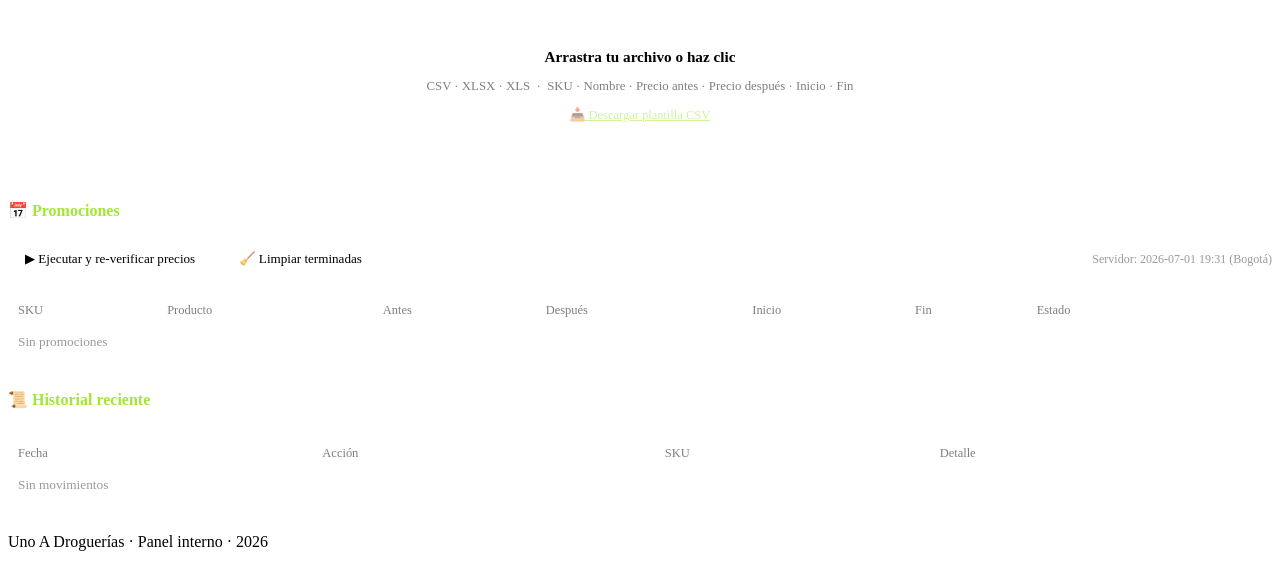
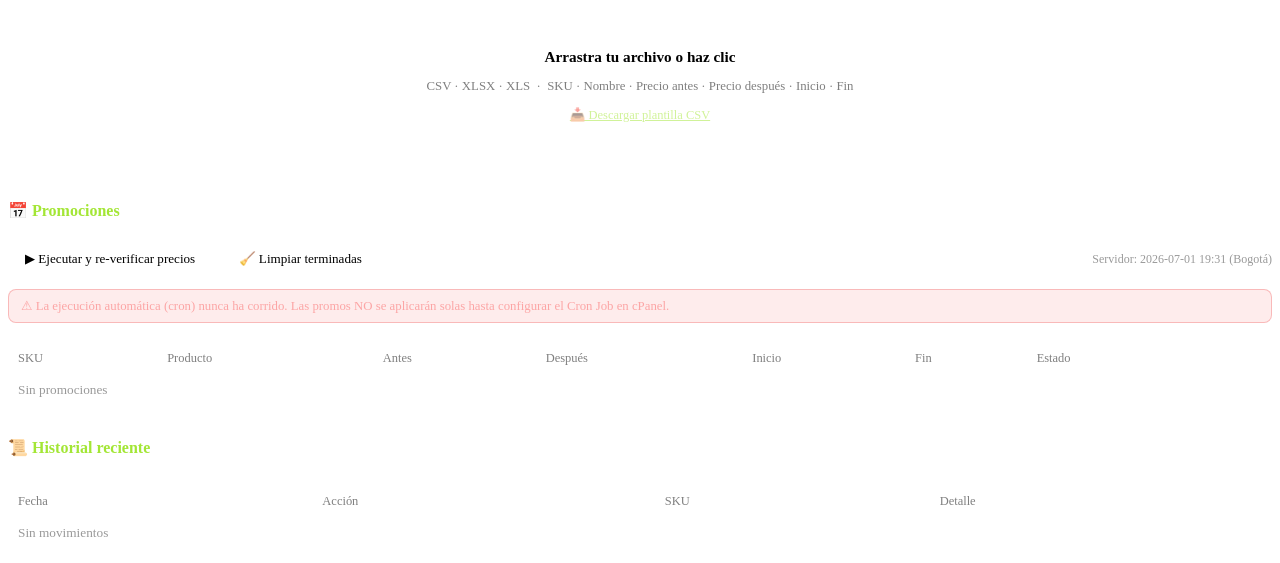
Before and after one commit to admonunoa-wq/reportes-shopify, a PHP site: page /promos/index.php in a window 1280 px wide. Shown: the part 559-1122 px from the top of the page. Run offline with PHP 8.4, Linux system fonts and the light colour scheme; data that the repository does not hold is empty; some libraries are stand-ins or nearby versions.

Commit message:
Promos: indicador de "última ejecución automática" del cron
cron.php escribe un latido (cron_last.json) en cada corrida. La página
muestra si el automático está activo, hace cuánto corrió, o avisa en rojo
si nunca ha corrido / lleva >40 min sin correr. Permite verificar sin
depender de nadie que el Cron Job de cPanel está funcionando.

https://claude.ai/code/session_01MeUJmj9jy9CYUYJucZR1hv

```diff
--- a/promos/api.php
+++ b/promos/api.php
@@ -25,10 +25,13 @@ $action = $input['action'] ?? '';
 try {
 
     if ($action === 'list') {
+        $hb = loadJson(CRON_HEARTBEAT_FILE, []);
         echo json_encode([
             'schedule' => loadJson(SCHEDULE_FILE),
             'history'  => array_slice(loadJson(HISTORY_FILE), 0, 60),
             'now'      => date('Y-m-d H:i'),
+            'nowTs'    => time(),
+            'cron'     => $hb,  // {last, ts, acciones, origen} o vacío si nunca corrió
         ]);
         exit;
     }
--- a/promos/index.php
+++ b/promos/index.php
@@ -51,6 +51,10 @@
     .warn-row td { color: #fcd34d; opacity: .8; }
     code { font-family: monospace; font-size: .8rem; background: rgba(255,255,255,.06); padding: 1px 5px; border-radius: 3px; }
     .server-time { font-size: .75rem; opacity: .4; margin-left: auto; }
+    .cron-status { font-size: .8rem; margin: 4px 0 14px; padding: 8px 12px; border-radius: 8px; display: none; }
+    .cron-status.ok   { display: block; background: rgba(163,230,53,.10); border: 1px solid rgba(163,230,53,.25); color: #a3e635; }
+    .cron-status.warn { display: block; background: rgba(251,191,36,.10); border: 1px solid rgba(251,191,36,.3); color: #fcd34d; }
+    .cron-status.err  { display: block; background: rgba(239,68,68,.10); border: 1px solid rgba(239,68,68,.3); color: #fca5a5; }
     @media(max-width:600px){ .dates-row { flex-direction: column; } }
   </style>
 </head>
@@ -121,6 +125,7 @@
         <button class="btn-sec" onclick="cleanList()">🧹 Limpiar terminadas</button>
         <span class="server-time" id="serverTime"></span>
       </div>
+      <div id="cronStatus" class="cron-status"></div>
       <div class="tscroll">
         <table class="data-table">
           <thead>
@@ -161,8 +166,30 @@ function refresh() {
     if (!d.error) {
       render(d.schedule, d.history);
       if (d.now) el('serverTime').textContent = 'Servidor: ' + d.now + ' (Bogotá)';
+      renderCronStatus(d.cron, d.nowTs);
     }
   });
+}
+
+// ── Estado del cron (ejecución automática) ───────────────────────
+function renderCronStatus(cron, nowTs) {
+  const box = el('cronStatus');
+  if (!box) return;
+  if (!cron || !cron.ts) {
+    box.className = 'cron-status err';
+    box.textContent = '⚠ La ejecución automática (cron) nunca ha corrido. Las promos NO se aplicarán solas hasta configurar el Cron Job en cPanel.';
+    return;
+  }
+  const mins = nowTs ? Math.round((nowTs - cron.ts) / 60) : null;
+  if (mins !== null && mins <= 40) {
+    box.className = 'cron-status ok';
+    box.textContent = '✅ Automático activo · última ejecución: ' + cron.last + ' (hace ' + mins + ' min)';
+  } else {
+    box.className = 'cron-status warn';
+    box.textContent = '⚠ El automático no corre desde ' + cron.last
+      + (mins !== null ? ' (hace ' + mins + ' min)' : '')
+      + '. Revisa el Cron Job en cPanel.';
+  }
 }
 
 // ── Detección de columnas ────────────────────────────────────────
--- a/promos/lib.php
+++ b/promos/lib.php
@@ -5,6 +5,11 @@ date_default_timezone_set('America/Bogota');
 // Colección "⚡︎ Ofertas Uno A ⚡︎" (manual). Se puede sobreescribir en config.php.
 if (!defined('OFERTAS_COLLECTION_ID')) {
     define('OFERTAS_COLLECTION_ID', 'gid://shopify/Collection/180686913667');
+}
+
+// Archivo de "latido" del cron (registra la última ejecución automática).
+if (!defined('CRON_HEARTBEAT_FILE')) {
+    define('CRON_HEARTBEAT_FILE', __DIR__ . '/cron_last.json');
 }
 
 // ── Access token (client credentials grant, expira cada 24 h) ──
```
Also changed, not shown: promos/cron.php (+8 -0 lines), 1 other file.
